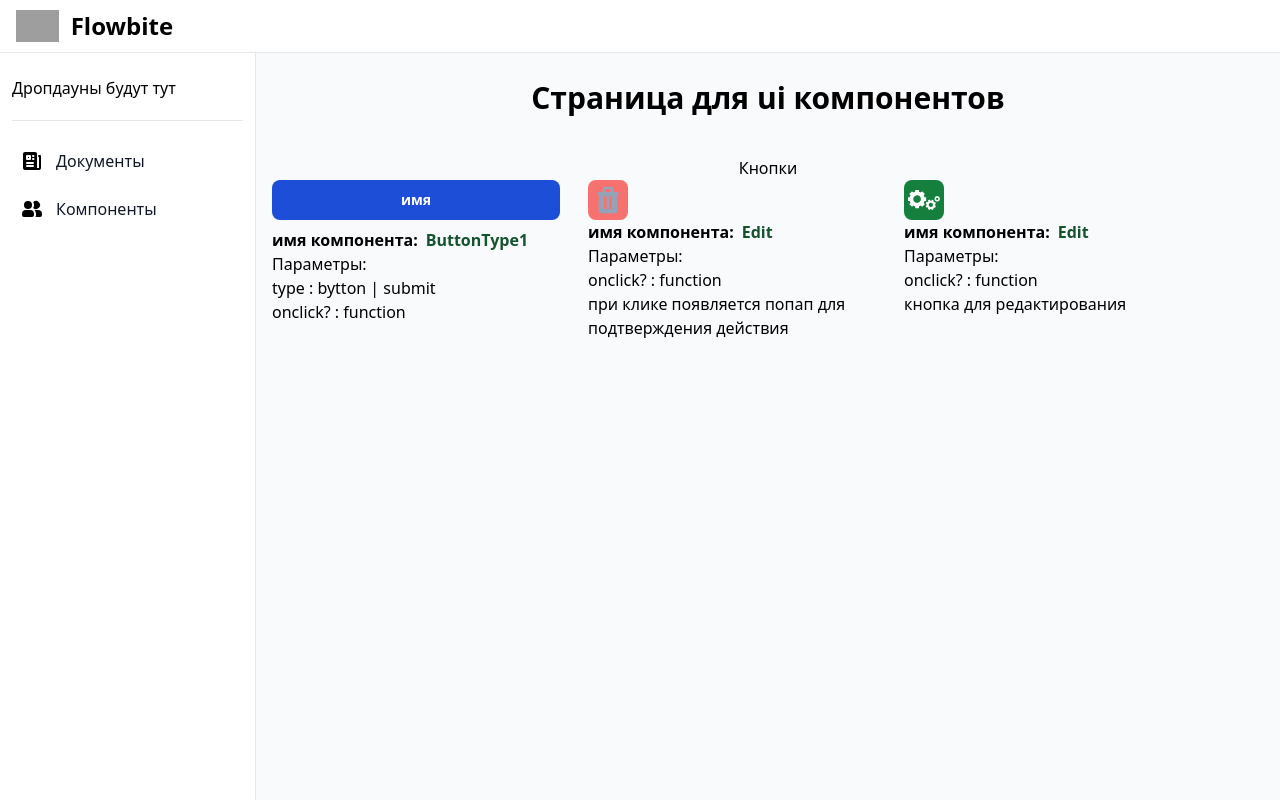
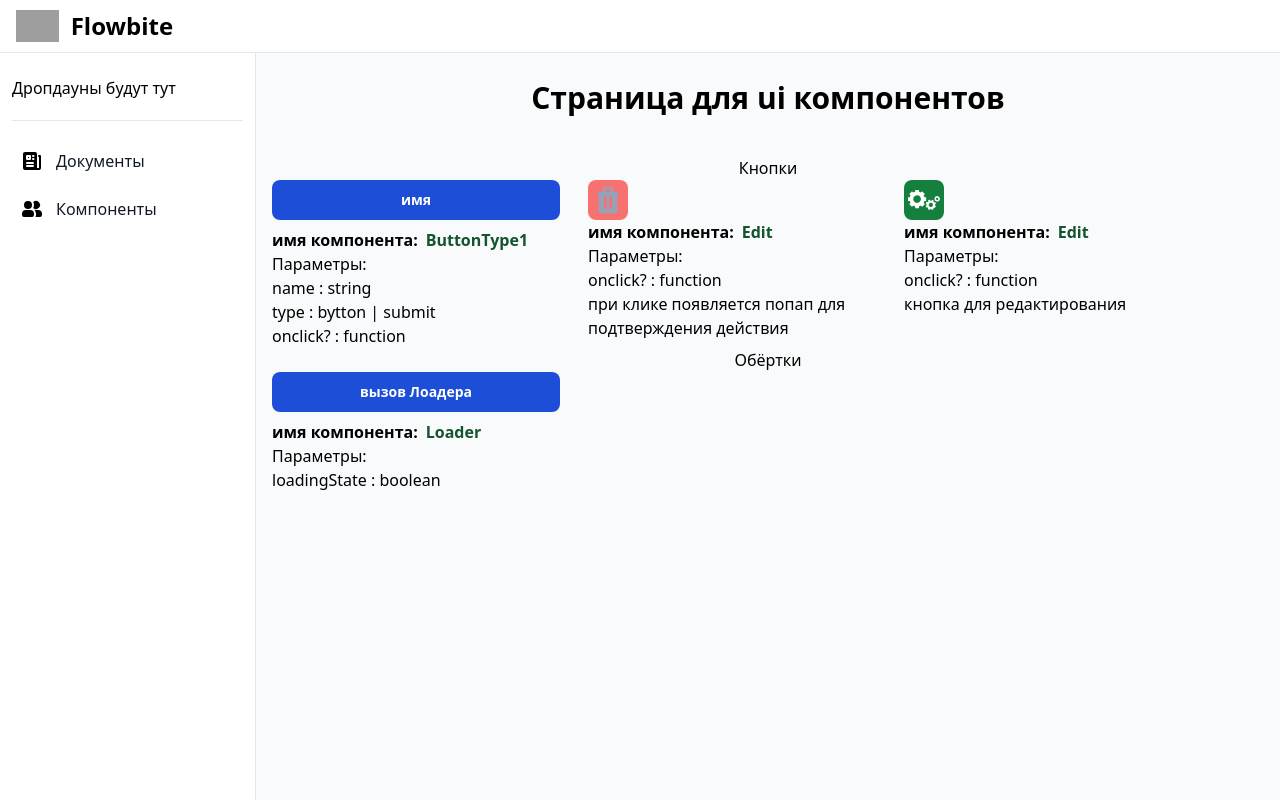
Before and after one commit to TheFasWalker/reactAdmin, a React (Vite) app: page /admin/components in a window 1280 px wide. Built offline with nearby package versions, Linux system fonts and the light colour scheme; grey boxes are pictures that could not be loaded.

Commit message:
feat: edited loader wrapper + aded loader for UI page

```diff
--- /dev/null
+++ b/src/components/general/Loader.tsx
@@ -0,0 +1,20 @@
+import { FC, useState } from "react";
+interface loaderInterface {
+    loadingState: boolean
+}
+export const Loader: FC<loaderInterface> = ({ loadingState }) => {
+
+    if(loadingState){
+        return (
+            <div className=" flex items-center justify-center bg-[#00000080] absolute top-0 bottom-0 right-0 left-0 w-full h-full z-50">
+                <div role="status" className="flex items-center  flex-col gap-3">
+                    <svg aria-hidden="true" className="w-10 h-10 text-gray-200 animate-spin dark:text-gray-600 fill-blue-600" viewBox="0 0 100 101" fill="none" xmlns="http://www.w3.org/2000/svg"><path d="M100 50.5908C100 78.2051 77.6142 100.591 50 100.591C22.3858 100.591 0 78.2051 0 50.5908C0 22.9766 22.3858 0.59082 50 0.59082C77.6142 0.59082 100 22.9766 100 50.5908ZM9.08144 50.5908C9.08144 73.1895 27.4013 91.5094 50 91.5094C72.5987 91.5094 90.9186 73.1895 90.9186 50.5908C90.9186 27.9921 72.5987 9.67226 50 9.67226C27.4013 9.67226 9.08144 27.9921 9.08144 50.5908Z" fill="currentColor" /><path d="M93.9676 39.0409C96.393 38.4038 97.8624 35.9116 97.0079 33.5539C95.2932 28.8227 92.871 24.3692 89.8167 20.348C85.8452 15.1192 80.8826 10.7238 75.2124 7.41289C69.5422 4.10194 63.2754 1.94025 56.7698 1.05124C51.7666 0.367541 46.6976 0.446843 41.7345 1.27873C39.2613 1.69328 37.813 4.19778 38.4501 6.62326C39.0873 9.04874 41.5694 10.4717 44.0505 10.1071C47.8511 9.54855 51.7191 9.52689 55.5402 10.0491C60.8642 10.7766 65.9928 12.5457 70.6331 15.2552C75.2735 17.9648 79.3347 21.5619 82.5849 25.841C84.9175 28.9121 86.7997 32.2913 88.1811 35.8758C89.083 38.2158 91.5421 39.6781 93.9676 39.0409Z" fill="currentFill" /></svg>
+                    <span className="sr-only">Loading...</span>
+                    <div className="px-4 py-3 text-xl font-medium leading-none text-center text-blue-800 bg-blue-200 rounded-full animate-pulse dark:bg-blue-900 dark:text-blue-200">Загрузка...</div>
+                </div>
+            </div>
+        )
+    }
+    return null
+
+}
--- a/src/pages/UiPage.tsx
+++ b/src/pages/UiPage.tsx
@@ -1,9 +1,19 @@
-import { FC } from "react";
+import { FC, useState } from "react";
 import { ButtonType1 } from "../components/ui/buttons/SybmitButton";
 import { Trash } from "../components/ui/buttons/Trash";
 import { Edit } from "../components/ui/buttons/Edit";
+import { Loader } from "../components/general/Loader";
 
 export const UiPage: FC = () => {
+    const [loaderState, setLoaderState]=useState(false)
+
+    const showLoader=()=>{
+        setLoaderState(true)
+        setTimeout(()=>{
+            setLoaderState(false)
+        },3000)
+
+    }
     return (
         <>
             <h1 className=" text-center font-bold text-3xl mb-10">Страница для ui компонентов</h1>
@@ -21,9 +31,9 @@ export const UiPage: FC = () => {
                         <div className="">
                             Параметры:
                             <ul>
+                                <li>name : string</li>
                                 <li>type : bytton | submit</li>
                                 <li>onclick? : function</li>
-
                             </ul>
                         </div>
                     </div>
@@ -62,6 +72,35 @@ export const UiPage: FC = () => {
                 </div>
             </div>
 
+            <div className="">
+                <h2 className="text-center ">Обёртки</h2>
+                <div className="flex gap-7">
+                    <div className="w-72">
+                    <Loader
+                            loadingState={loaderState}/>
+                        <ButtonType1
+                            name="вызов Лоадера"
+                            onClick={showLoader}
+                        />
+
+
+                        <div className="flex flex-row gap-2">
+                            <span className="font-bold">имя компонента:</span>
+                            <span className="font-bold text-green-900">Loader</span>
+                        </div>
+                        <div className="">
+                            Параметры:
+                            <ul>
+                                <li>loadingState : boolean</li>
+                            </ul>
+                        </div>
+                    </div>
+
+                </div>
+            </div>
+
+
+
 
 
 
```
